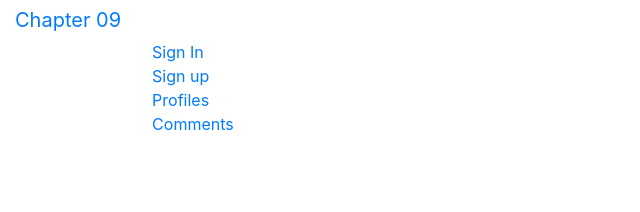
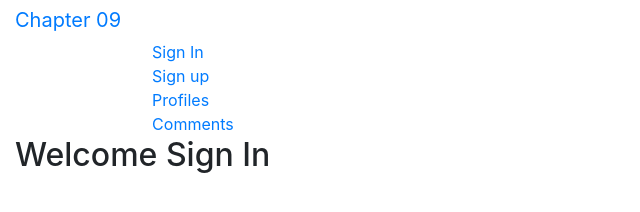
Before and after one commit to jeffenyinnah/welcomeSignIn, a plain HTML site: page index.html in a window 1280 px wide. Shown: the whole page, without its empty margins (0-640 px from the left). Drawn offline with Linux system fonts and the light colour scheme.

Commit message:
added a section element that will contain my form and the heading

```diff
--- a/index.html
+++ b/index.html
@@ -26,6 +26,15 @@
 		</nav>
 	</header>
 
+	<section>
+		<div class="container-fluid">
+			<h2>Welcome Sign In</h2>
+			<form>
+
+			</form>
+		</div>
+	</section>
+
 
 	<script type="text/javascript" src="bootstrap/js/bootstrap.js"></script>
 </body>
```
